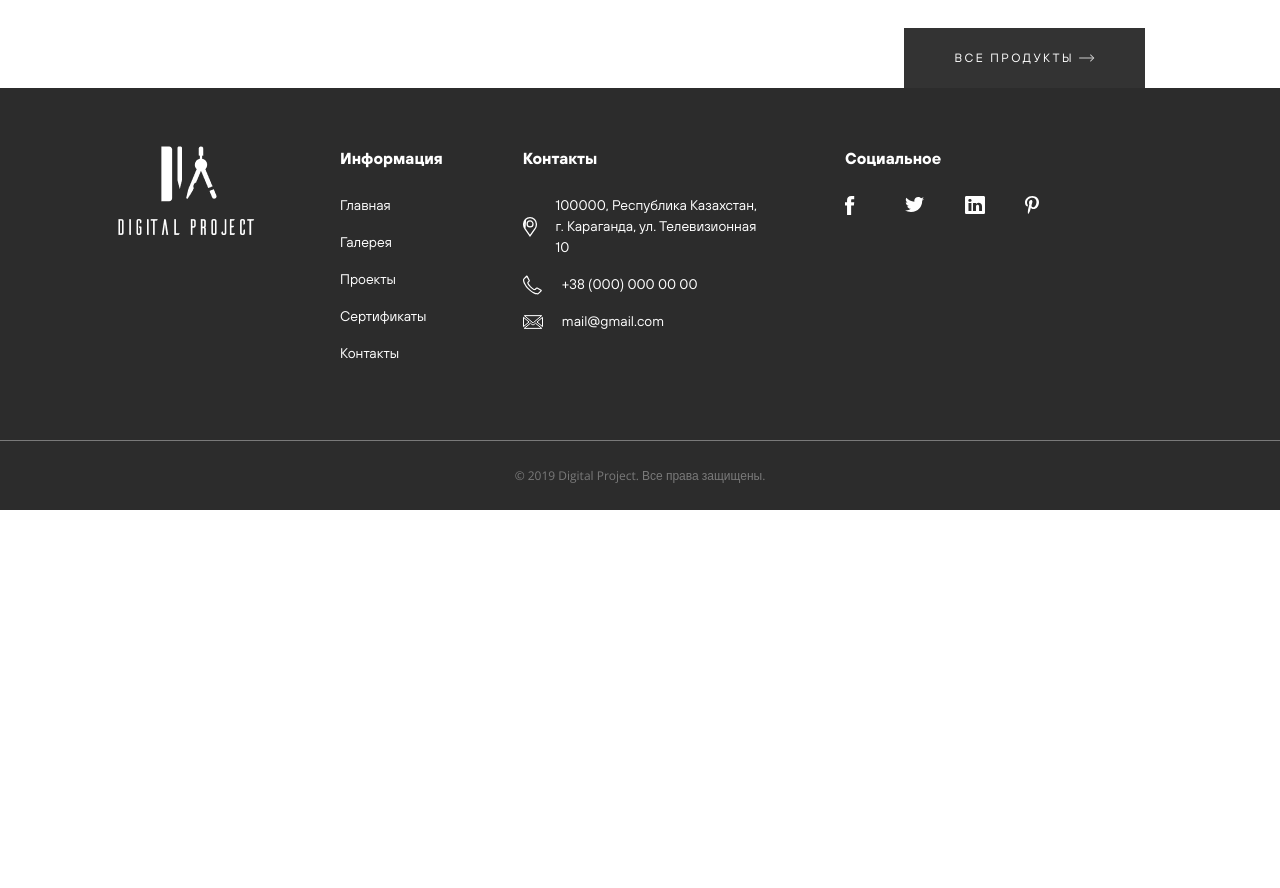
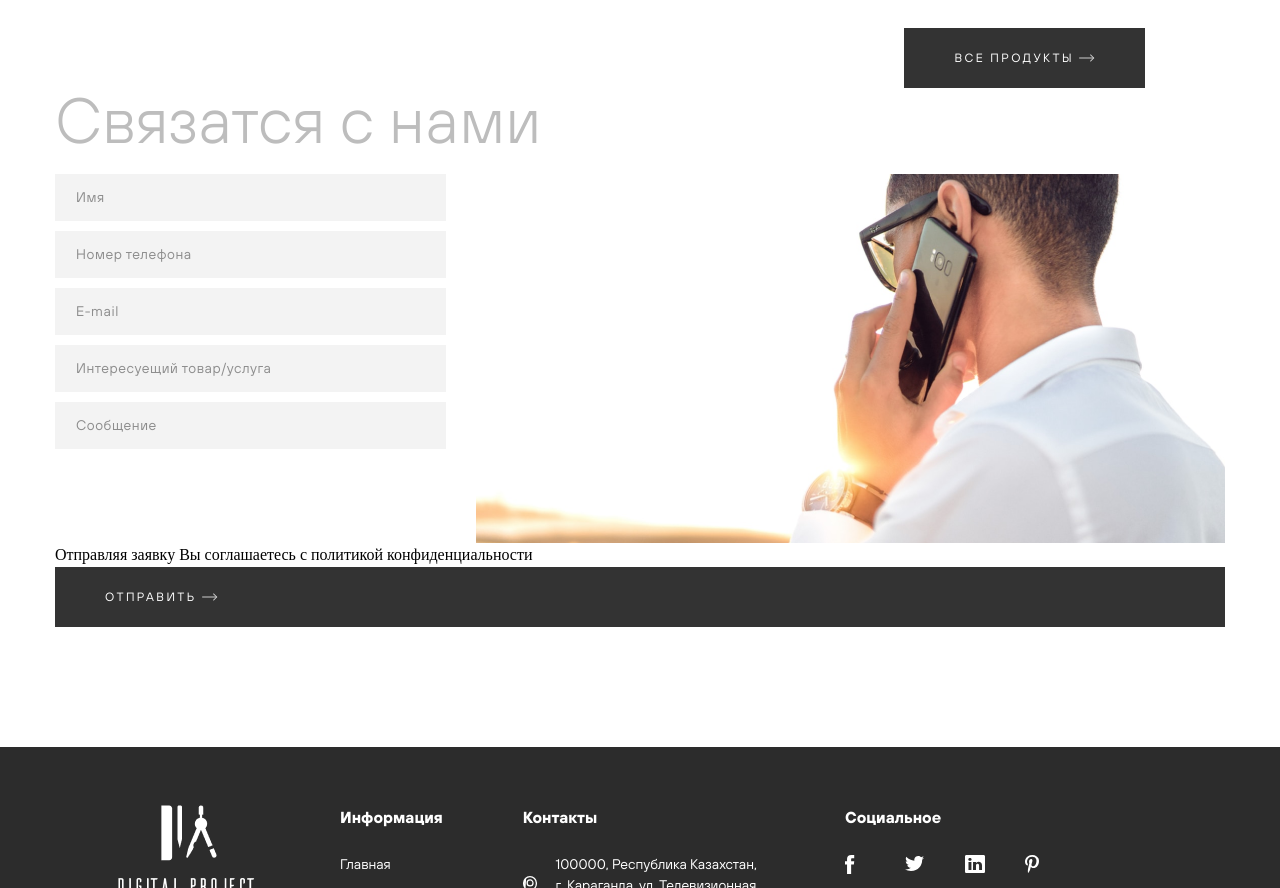
Before and after one commit to andriiprotas58/Digital-Project, a React (Create React App) app: page / in a window 1280 px wide. Shown: the part 2953-3841 px from the top of the page. Before the commit the page ends 3463 px from the top, so only its background shows below. Built offline with nearby package versions, Linux system fonts and the light colour scheme; a web font is replaced by a local one.

Commit message:
feature: create Contact charter

```diff
--- /dev/null
+++ b/src/components/Content/Contact/Contact.jsx
@@ -0,0 +1,27 @@
+import React from "react";
+import sc from "./Contact.module.css";
+import Link from "./../../UI/Link/Link";
+import img from "./../../../assets/image 12.png";
+
+const Contact = ({ className }) => {
+  return (
+    <div className={[sc.main, className].join(" ")}>
+      <h1>Связатся с нами</h1>
+      <div className={sc.contactCon}>
+        <div className={sc.inputCon}>
+          <input type="text" placeholder="Имя" />
+          <input type="text" placeholder="Номер телефона" />
+          <input type="text" placeholder="E-mail" />
+          <input type="text" placeholder="Интересуещий товар/услуга" />
+          <input type="text" placeholder="Сообщение" />
+        </div>
+
+        <img src={img} alt="" />
+      </div>
+      <p>Отправляя заявку Вы соглашаетесь с политикой конфиденциальности</p>
+      <Link text={"Отправить"} style={1} />
+    </div>
+  );
+};
+
+export default Contact;
--- /dev/null
+++ b/src/components/Content/Contact/Contact.module.css
@@ -0,0 +1,52 @@
+.main {
+  display: flex;
+  flex-direction: column;
+  width: 1170px;
+}
+
+.main h1 {
+  font-family: TT Hoves;
+  font-size: 64px;
+  font-weight: 300;
+  line-height: 64px;
+  letter-spacing: 0em;
+  text-align: left;
+  color: #bdbdbd;
+  margin-bottom: 22px;
+}
+.contactCon {
+  display: flex;
+  flex-direction: row;
+}
+.inputCon input {
+  border: 0;
+  outline: none;
+  background-color: #f3f3f3;
+  margin-bottom: 10px;
+  padding: 15px 21px;
+  font-family: TT Hoves;
+  font-size: 14px;
+  font-weight: 400;
+  line-height: 17px;
+  letter-spacing: 0.04em;
+  text-align: left;
+}
+
+.inputCon input::placeholder {
+  color: #8d8d8d;
+}
+.inputCon input::placeholder::after {
+  content: " *";
+  color: #c30000;
+}
+
+.inputCon {
+  display: flex;
+  flex-direction: column;
+  width: 100%;
+}
+
+.contactCon img {
+  height: 369px;
+  margin-left: 30px;
+}
--- a/src/components/Content/Content.jsx
+++ b/src/components/Content/Content.jsx
@@ -4,6 +4,7 @@ import Baner from "./Baner/Baner";
 import About from "./About/About";
 import Goals from "./Goals/Goals";
 import Projects from "./Projects/Projects";
+import Contact from "./Contact/Contact";
 
 const Content = () => {
   return (
@@ -11,7 +12,8 @@ const Content = () => {
       <Baner className={sc.contentblock} />
       <About className={sc.contentblock} />
       <Goals className={sc.contentblock} />
-      <Projects />
+      <Projects className={sc.contentblock} />
+      <Contact className={sc.contentblock} />
     </div>
   );
 };
```
Also changed, not shown: src/assets/image 12.png (added).
